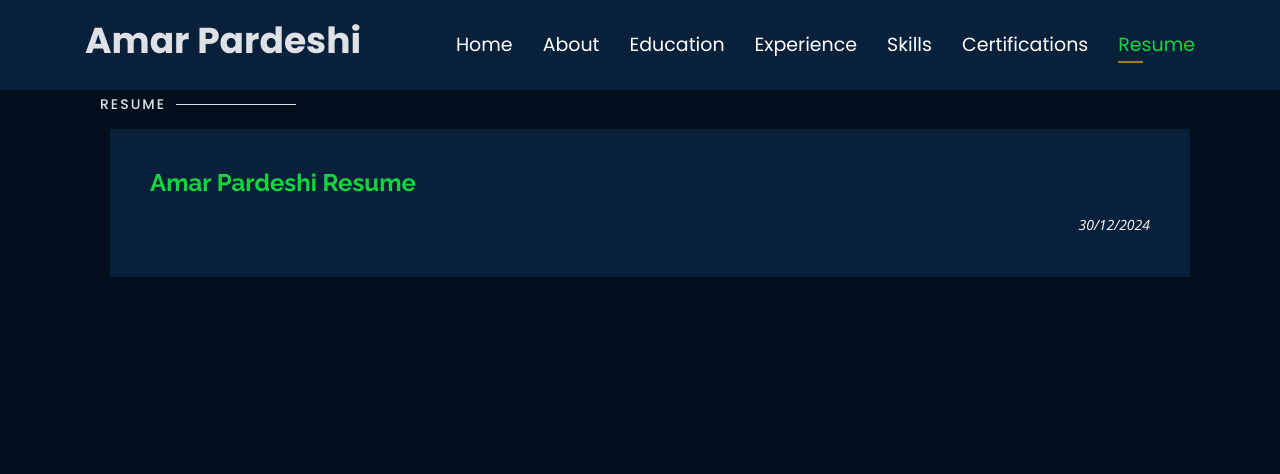
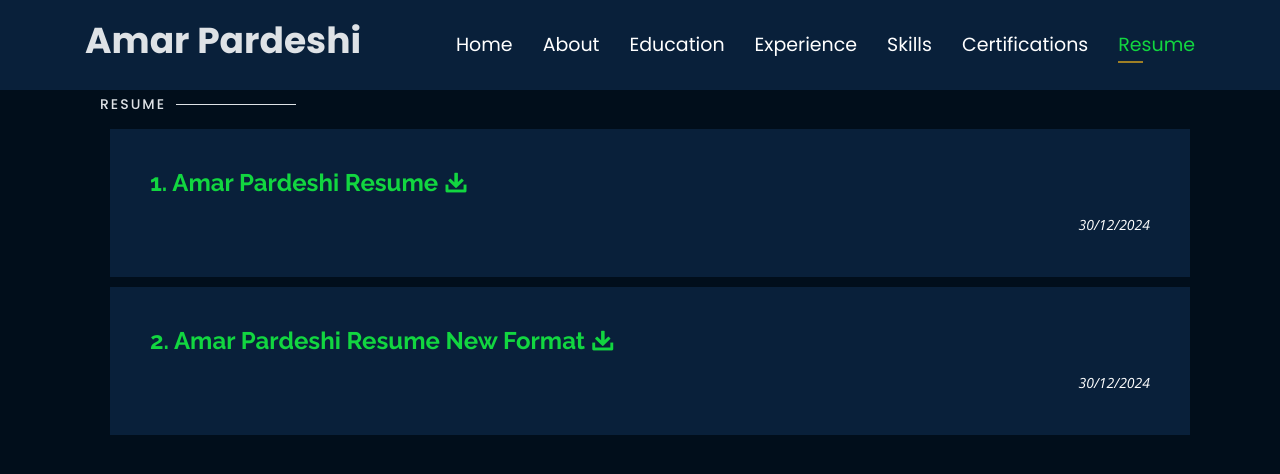
Before and after one commit to shubhamkfa/shubhamPortfolio, a plain HTML site: page index.html in a window 1280 px wide. Both pictures are taken after a click on the link "Resume". Drawn offline with nearby package versions, Linux system fonts and the light colour scheme.

Commit message:
index file changes

```diff
--- a/index.html
+++ b/index.html
@@ -504,17 +504,17 @@
       <div class="row">
         <div class="col-lg-12" data-aos="fade-up">
           <div class="col-md-12 mt-4 mt-md-0 icon-box" data-aos="fade-up" data-aos-delay="100">
-            <h4 style="text-align:left;"><a href="https://drive.google.com/file/d/1zRPnBFsK88yJMV2JsY4kW6aRyPbqjmNo/view"  target="_blank" style="color:#12d640">Amar Pardeshi Resume
+            <h4 style="text-align:left;"><a alt="click here to download" href="https://drive.google.com/file/d/1zRPnBFsK88yJMV2JsY4kW6aRyPbqjmNo/view"  target="_blank"
+              style="color:#12d640">1. Amar Pardeshi Resume <i class="icofont-download"></i>
               </a> </h4>
               <p style="text-align:right;color:#fff"><em id="datetime"></em></p>
           </div>
 
-          <!--<div class="col-md-12 mt-4 mt-md-0 icon-box" data-aos="fade-up" data-aos-delay="100">
-            <h4 style="text-align:left;"><a href="https://www.someshwarsciencecollege.org/" target="_blank"
-                style="color:#12d640">Someshwar Science College | Baramati, Pune, Maharashtra</a><br> </h4>
-            <h5 style="text-align:left;">Bachelor of Science (Computer Science)</h5>
-            <p style="text-align:left;color:#fff"><em>2010 – 2013</em></p>
-          </div>-->
+           <div class="col-md-12 mt-4 mt-md-0 icon-box" data-aos="fade-up" data-aos-delay="100">
+            <h4 style="text-align:left;"><a alt="click here to download" href="https://drive.google.com/file/d/1q5dtVEiCvuP7qANcWREJg2IPUjJTlcL-/view" target="_blank"
+                style="color:#12d640">2. Amar Pardeshi Resume New Format <i class="icofont-download"></i> </a><br> </h4>
+                <p style="text-align:right;color:#fff"><em id="datetime1"></em></p>
+          </div>
         </div>
   </section>
 
@@ -549,6 +549,8 @@
   var year = todaydate.getFullYear();
   var datestring = day + "/" + month + "/" + year;
   document.getElementById("datetime").innerHTML = datestring;
+  document.getElementById("datetime1").innerHTML = datestring;
+
   </script>
 
 </body>
```
